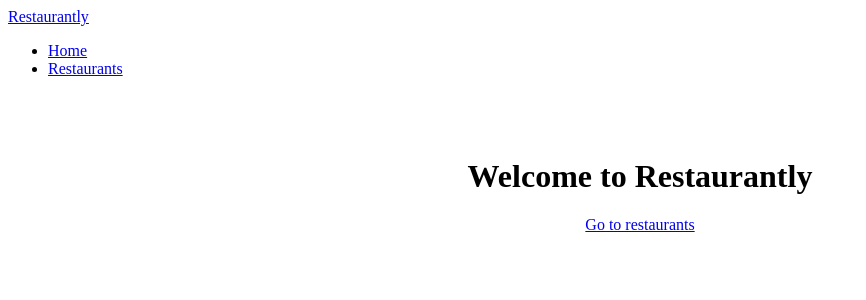
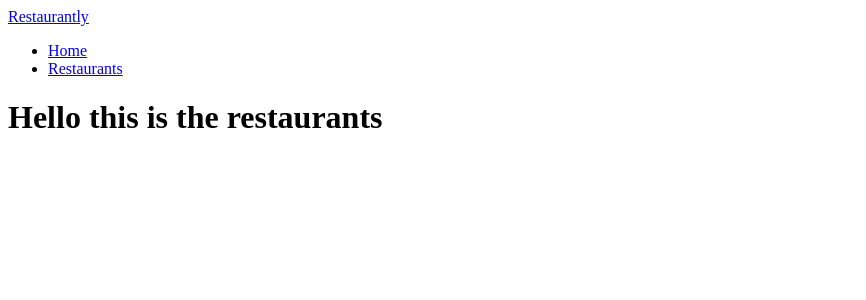
Before and after one commit to uni51/nuxt3-Top-Restaurants, a Nuxt app: page /restaurants in a window 1280 px wide. Shown: the top 300 px of the page, without its empty margins (0-866 px from the left). Built offline with nearby package versions, Linux system fonts and the light colour scheme.

Commit message:
3-24 Adding Pages into Our App

```diff
--- /dev/null
+++ b/pages/restaurants.vue
@@ -0,0 +1,6 @@
+<template>
+  <div>
+    <Nav />
+    <h1>Hello this is the restaurants</h1>
+  </div>
+</template>
```
Also changed, not shown: pages/index.vue (renamed from app.vue).
